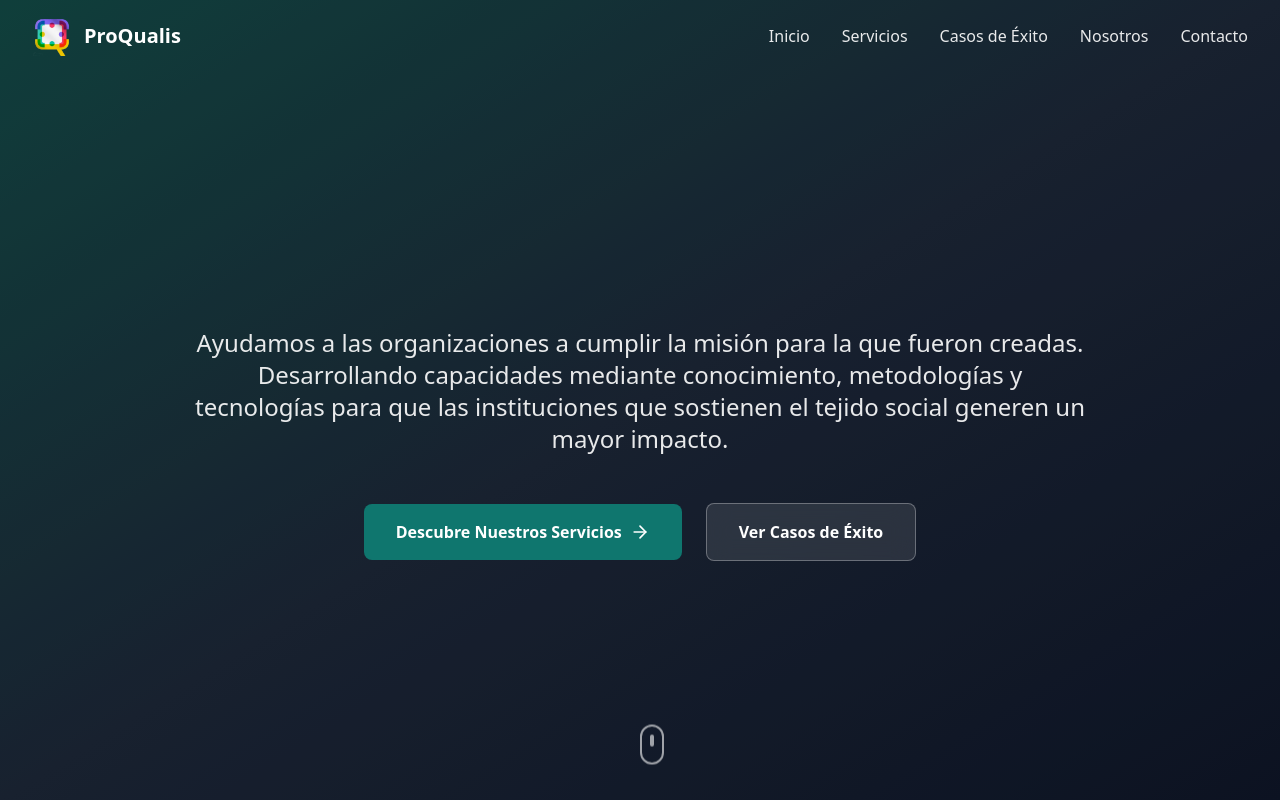
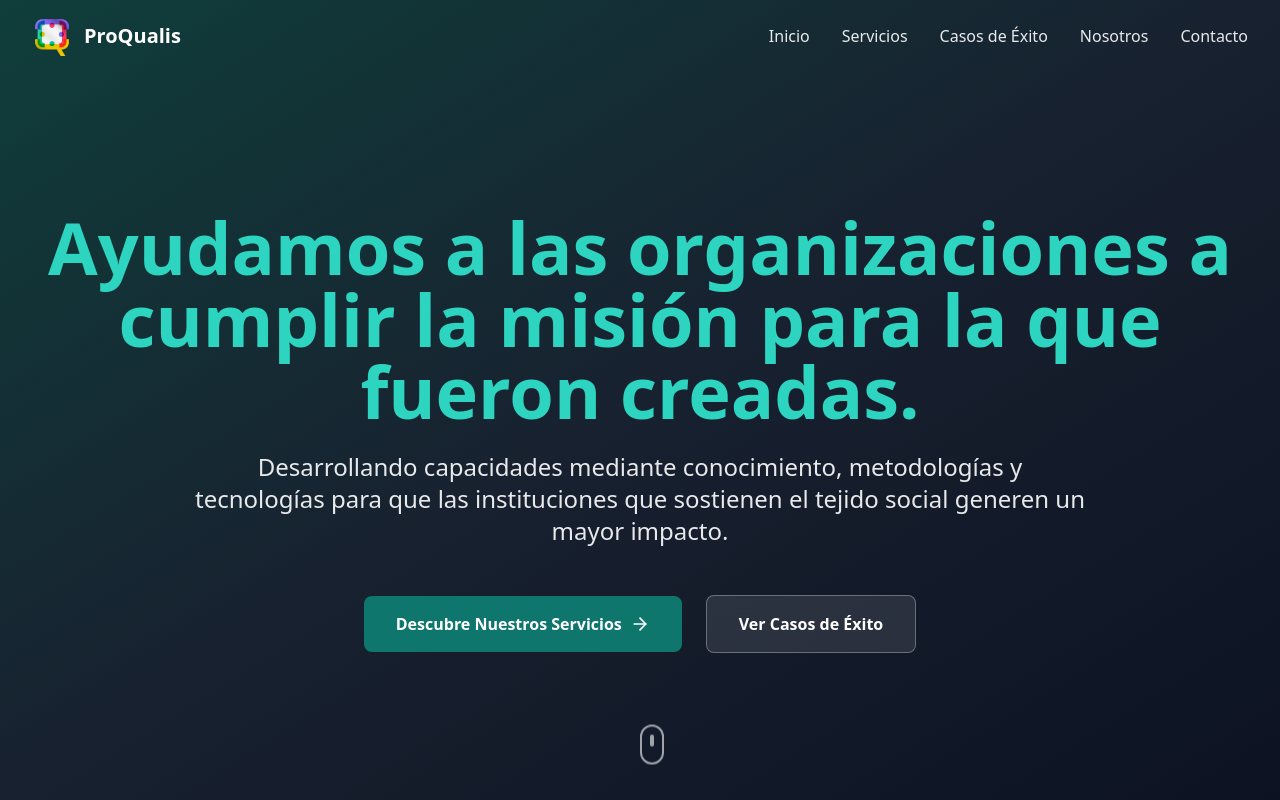
Before and after one commit to Guideon365AR/ProQualis, a React (Vite) app: page / in a window 1280 px wide. Shown: the top 800 px of the page. Built offline with nearby package versions, Linux system fonts and the light colour scheme.

Commit message:
Updated App.tsx

```diff
--- a/src/App.tsx
+++ b/src/App.tsx
@@ -128,11 +128,11 @@ function App() {
         <div className="relative z-10 container mx-auto px-4 sm:px-6 lg:px-8 text-center">
           <h1 className="text-4xl md:text-6xl lg:text-7xl font-bold text-white mb-6 leading-tight">
 
-            <span className="block text-teal-400"></span>
+            <span className="block text-teal-400">Ayudamos a las organizaciones a cumplir la misión para la que fueron creadas.</span>
           </h1>
 
           <p className="text-lg md:text-xl lg:text-2xl text-white/90 mb-12 max-w-4xl mx-auto leading-relaxed">
-            Ayudamos a las organizaciones a cumplir la misión para la que fueron creadas.
+
             Desarrollando capacidades mediante conocimiento, metodologías y tecnologías para que las instituciones que sostienen el tejido social generen un mayor impacto.
 
           </p>
```
